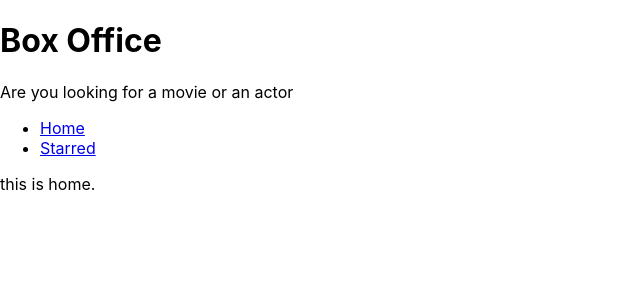
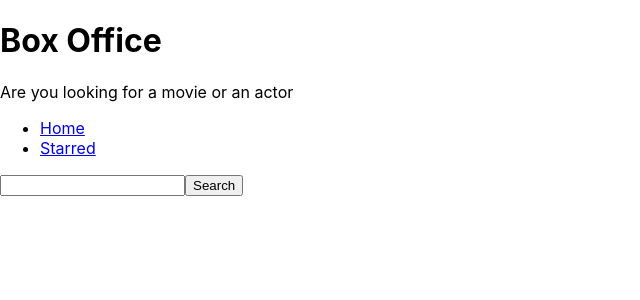
Before and after one commit to Sahzadalam/Box-office, a React (Create React App) app: page / in a window 1280 px wide. Shown: the top 300 px of the page, without its empty margins (0-640 px from the left). Built offline with nearby package versions, Linux system fonts and the light colour scheme.

Commit message:
created input and fetch result from TVmaze API

```diff
--- a/src/components/MainPaageLayout.js
+++ b/src/components/MainPageLayout.js
@@ -7,10 +7,7 @@
     <div>
         <Title title="Box Office" subtitle="Are you looking for a movie or an actor"/>
       <Navs/>
-
-
       {children}
-
     </div>
     )
 
--- a/src/components/Navs.js
+++ b/src/components/Navs.js
@@ -12,8 +12,8 @@
     <div>
       <ul>
         {
-          LINKS.map(item => <li key="item.to"> <Link to={item.to}>{item.text}</Link></li>)
-        }
+          LINKS.map(item => ( <li key="item.to"> <Link to={item.to}>{item.text}</Link></li>)
+          )}
       </ul>
     </div>
     );
--- a/src/pages/Home.js
+++ b/src/pages/Home.js
@@ -1,11 +1,40 @@
-import React from 'react'
-import MainPaageLayout from '../components/MainPaageLayout'
+import React, { useState } from 'react';
+import MainPageLayout from '../components/MainPageLayout';
 
-const Home = () =>
-    (
-        <MainPaageLayout>
-            this is home.
-        </MainPaageLayout>
-    )
+const Home = () => {
+  const [input, setInput] = useState('');
 
-export default Home
+  const onSearch = () => {
+    fetch(`https://api.tvmaze.com/search/shows?q=${input}`)
+      .then(r => r.json())
+      .then(result => {
+        console.log(result);
+      });
+  };
+
+  const onInputChange = ev => {
+    setInput(ev.target.value);
+  };
+
+  const onKeyDown = ev => {
+    if (ev.keyCode === 13) {
+      onSearch();
+    }
+  };
+
+  return (
+    <MainPageLayout>
+      <input
+        type="text"
+        onChange={onInputChange}
+        onKeyDown={onKeyDown}
+        value={input}
+      />
+      <button type="button" onClick={onSearch}>
+        Search
+      </button>
+    </MainPageLayout>
+  );
+};
+
+export default Home;
--- a/src/pages/Starred.js
+++ b/src/pages/Starred.js
@@ -1,11 +1,11 @@
 import React from 'react'
-import MainPaageLayout from '../components/MainPaageLayout'
+import MainPageLayout from '../components/MainPageLayout'
 
 const Starred = () =>
    (
-        <MainPaageLayout>
+        <MainPageLayout>
             this is starred.
-        </MainPaageLayout>
+        </MainPageLayout>
     )
 
 export default Starred
```
Also changed, not shown: 1 other file (tests, documents, lock files or other folders).
